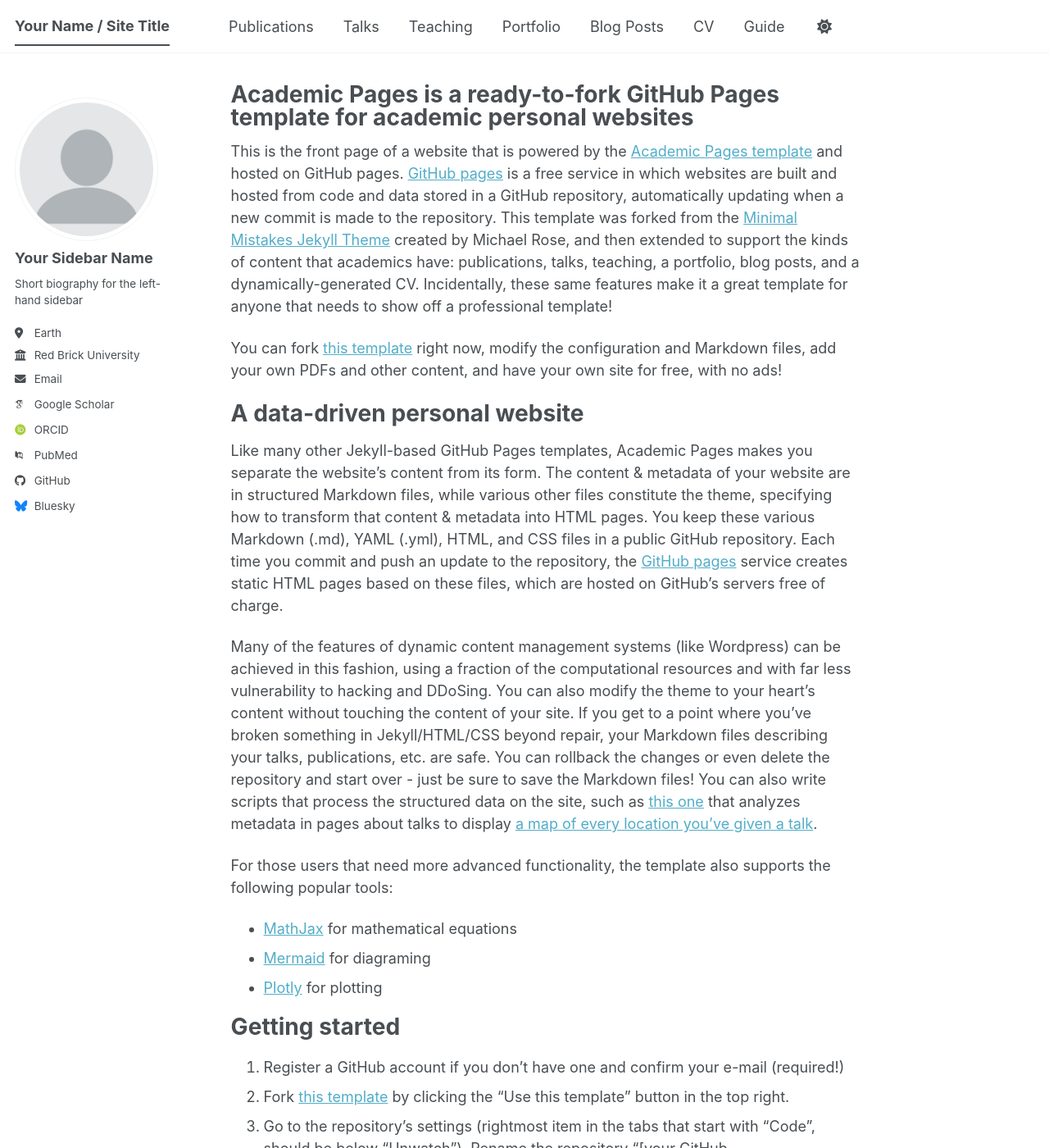
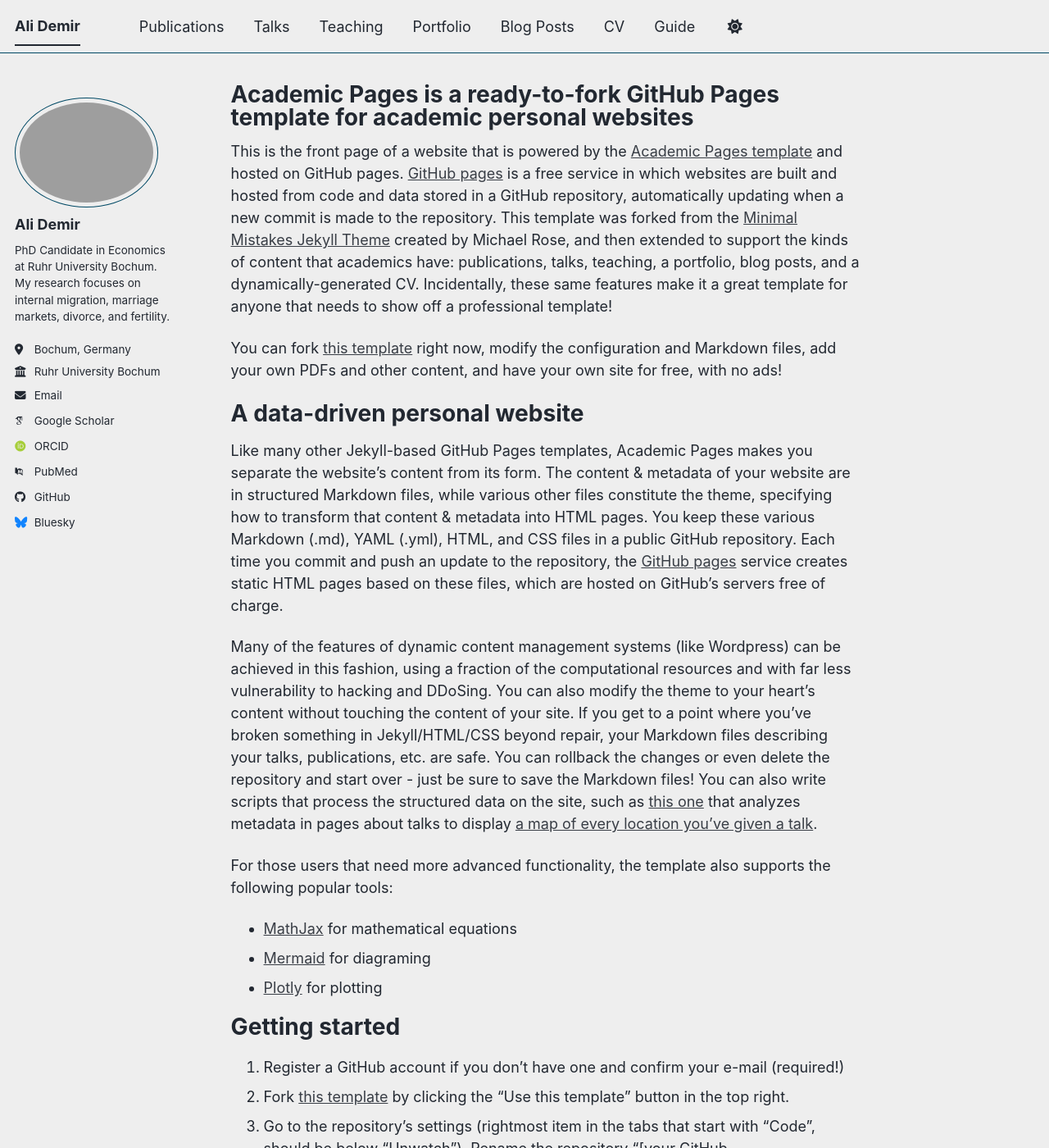
Before and after one commit to alidemir1995ad-alt/alidemir1995ad-alt.github.io, a Jekyll site: the page built from _pages/about.md, in a window 1280 px wide and 1400 px high. Shown: the whole window at 82% size. Built offline with Jekyll 4.4.1, drawn with Linux system fonts in a browser that asks for light colours; some web fonts are replaced; a script bundle is joined from its source files by our own code; library files that are not in the unit come from our copies; some of the changed text lies outside the part shown.

Commit message:
Modify site settings and author information
Updated site configuration with personal details and theme.

```diff
--- a/_config.yml
+++ b/_config.yml
@@ -8,29 +8,27 @@
 
 # Basic Site Settings
 locale                   : "en-US"
-site_theme               : "default" # The available themes options are "default", "air", "sunrise", "mint", "dirt" and "contrast"
-title                    : "Your Name / Site Title"
-title_separator          : "-"
-name                     : &name "Your Name"
-description              : &description "Your Name's academic portfolio"   # Update this with a general description of your site, this is the default if not overridden by a page
-url                      : https://academicpages.github.io # The base hostname & protocol for your site e.g. "https://[your GitHub username].github.io",
-                                                           # or if you already have some other page hosted on Github then use "https://[your GitHub username].github.io/[Your Repo Name]"
-baseurl                  : "" # the subpath of your site, e.g. "/blog"
-repository               : "academicpages/academicpages.github.io"
+site_theme               : "air"
+title                    : "Ali Demir"
+title_separator          : "|"
+name                     : &name "Ali Demir"
+description              : &description "PhD Candidate in Economics | Ruhr University Bochum | Research in internal migration, marriage markets, divorce, and fertility"
+url                      : "https://alidemir1995ad-alt.github.io"
+baseurl                  : ""
+repository               : "alidemir1995ad-alt/alidemir1995ad-alt.github.io"
 
 # Site Author - The following control what appear as part of the author content on the side bar.
 #               If a field is blank the icon and link will not appear, otherwise it will be shown.
 #               Additional customization can be done by editing /_includes/author-profile.html
 author:
-  # Biographic information
-  avatar           : "profile.png"
-  name             : "Your Sidebar Name"
-  pronouns         : # example: "she/her"
-  bio              : "Short biography for the left-hand sidebar"
-  location         : "Earth"
-  employer         : "Red Brick University"
-  uri              : # URL
-  email            : "none@example.org"
+  avatar           : "profile.jpg"
+  name             : "Ali Demir"
+  pronouns         :
+  bio              : "PhD Candidate in Economics at Ruhr University Bochum. My research focuses on internal migration, marriage markets, divorce, and fertility."
+  location         : "Bochum, Germany"
+  employer         : "Ruhr University Bochum"
+  uri              :
+  email            : "alid3mir@yahoo.com"
 
   # Academic websites
   academia         : # URL
@@ -148,8 +146,8 @@
 # For specifying social profiles
 # - https://developers.google.com/structured-data/customize/social-profiles
 social:
-  type                   : # Person or Organization (defaults to Person)
-  name                   : # If the user or organization name differs from the site's name
+  type                   : "Person"
+  name                   : "Ali Demir"
   links: # An array of links to social media profiles
 
 
@@ -302,7 +300,7 @@
 permalink: /:categories/:title/
 # paginate: 5 # amount of posts to show
 # paginate_path: /page:num/
-timezone: Etc/UTC # https://en.wikipedia.org/wiki/List_of_tz_database_time_zones
+timezone: Europe/Berlin # https://en.wikipedia.org/wiki/List_of_tz_database_time_zones
 
 
 # Plugins
```
